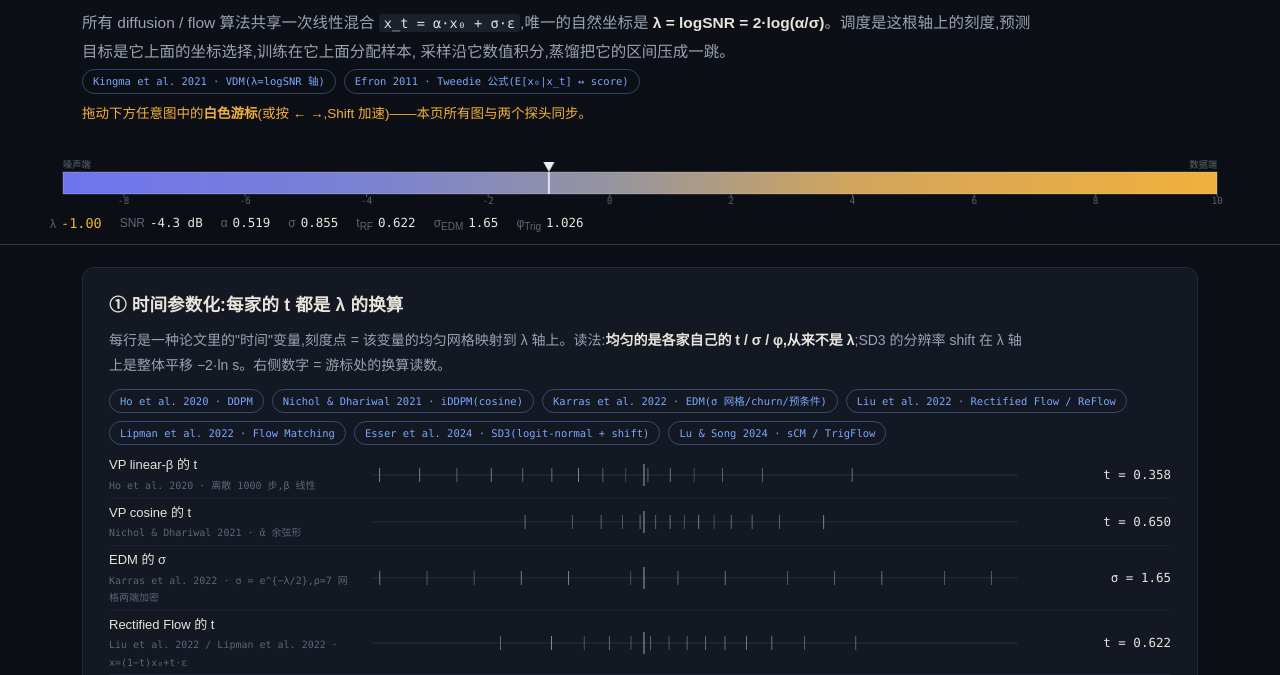
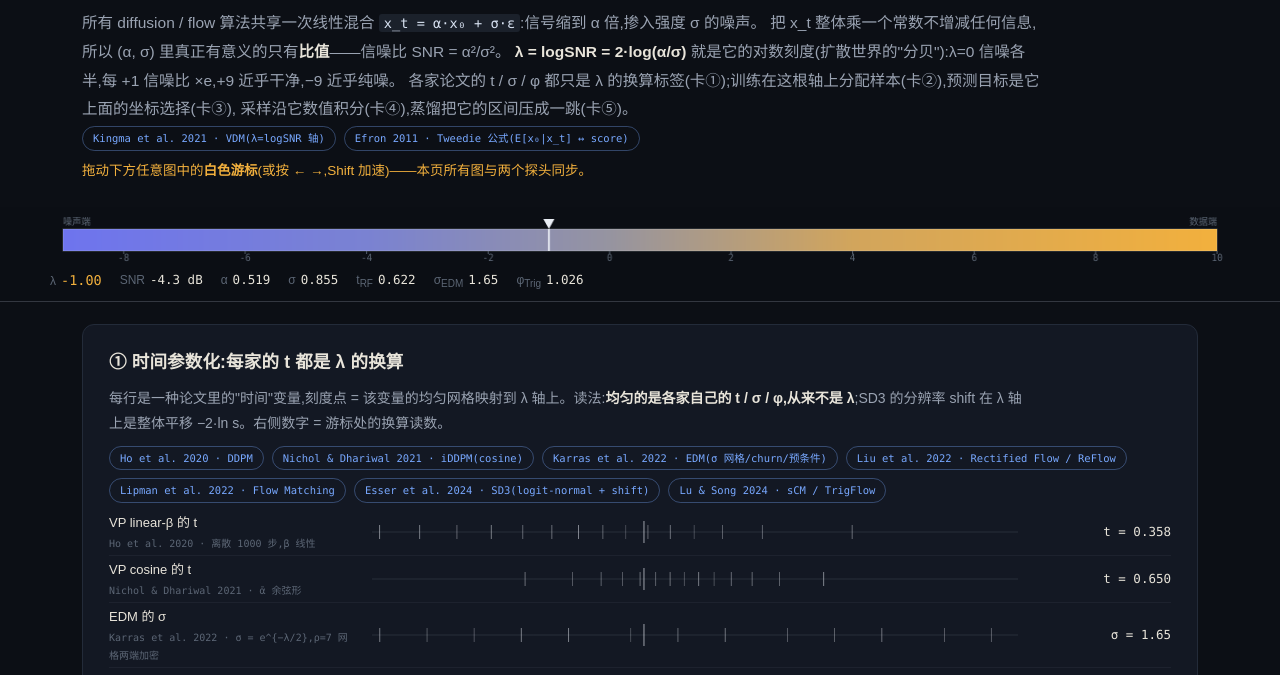
Before and after one commit to edliu1105/diffusion-lab, a plain HTML site: page app/axis.html in a window 1280 px wide. Shown: the part 121-796 px from the top of the page. Drawn offline with Linux system fonts and the light colour scheme.

Commit message:
Axis lab: rewrite lede — lambda explained from first principles
Scale-invariance pins the ratio; logSNR is its log scale ('decibels of
diffusion'), with anchor values. No prior context needed.

Co-Authored-By: Claude Fable 5 <noreply@anthropic.com>

```diff
--- a/app/axis.html
+++ b/app/axis.html
@@ -12,9 +12,11 @@
 <header id="ax-head">
   <div class="eyebrow">DIFFUSION BENCH · 所有曲线实时计算 · 2D 场与轨迹来自本机训练的真实网络 · 28×28 张量来自真实 UNet 输出</div>
   <h1>统一 λ 轴实验台</h1>
-  <p class="lede">所有 diffusion / flow 算法共享一次线性混合 <code>x_t = α·x₀ + σ·ε</code>,唯一的自然坐标是
-  <b>λ = logSNR = 2·log(α/σ)</b>。调度是这根轴上的刻度,预测目标是它上面的坐标选择,训练在它上面分配样本,
-  采样沿它数值积分,蒸馏把它的区间压成一跳。<span class="refwrap" id="hd-ref"></span></p>
+  <p class="lede">所有 diffusion / flow 算法共享一次线性混合 <code>x_t = α·x₀ + σ·ε</code>:信号缩到 α 倍,掺入强度 σ 的噪声。
+  把 x_t 整体乘一个常数不增减任何信息,所以 (α, σ) 里真正有意义的只有<b>比值</b>——信噪比 SNR = α²/σ²。
+  <b>λ = logSNR = 2·log(α/σ)</b> 就是它的对数刻度(扩散世界的"分贝"):λ=0 信噪各半,每 +1 信噪比 ×e,+9 近乎干净,−9 近乎纯噪。
+  各家论文的 t / σ / φ 都只是 λ 的换算标签(卡①);训练在这根轴上分配样本(卡②),预测目标是它上面的坐标选择(卡③),
+  采样沿它数值积分(卡④),蒸馏把它的区间压成一跳(卡⑤)。<span class="refwrap" id="hd-ref"></span></p>
   <p class="hint">拖动下方任意图中的<b>白色游标</b>(或按 ← →,Shift 加速)——本页所有图与两个探头同步。</p>
 </header>
 
```
